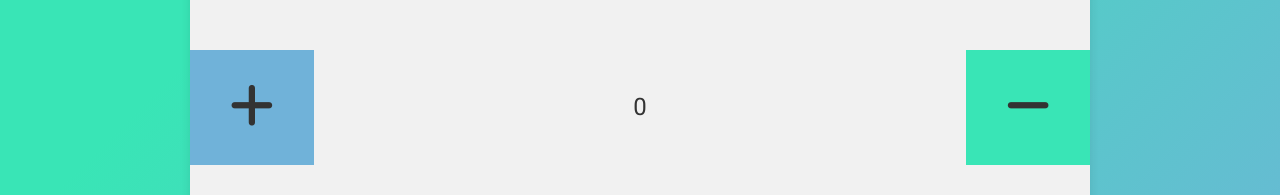
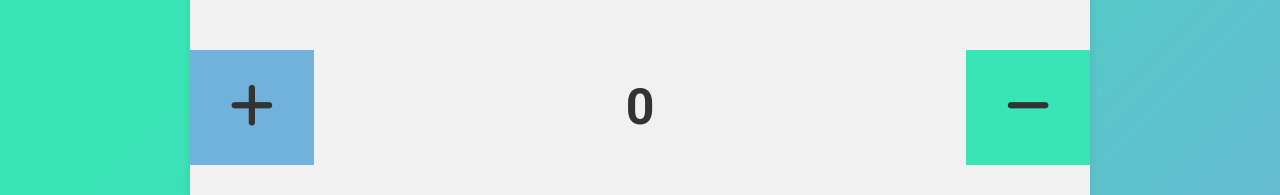
Before and after one commit to Anshika75/CountMate, an Angular app: page / in a window 1280 px wide. Shown: the part 293-488 px from the top of the page. Built offline with nearby package versions, Linux system fonts and the light colour scheme.

Commit message:
Update tallybox.component.css

```diff
--- a/src/app/tallybox/tallybox.component.css
+++ b/src/app/tallybox/tallybox.component.css
@@ -36,3 +36,9 @@
     background-color: #39e5b6;
     color: white;
 }
+
+.box .text{
+    font-size: 50px;
+    font-weight: 700;
+    color: #333;
+}
```
